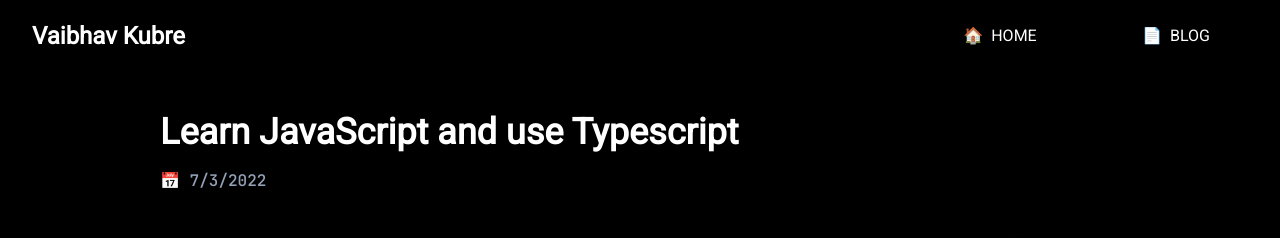
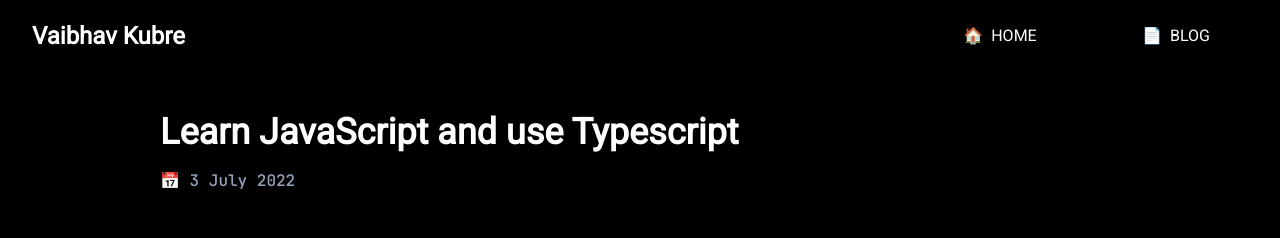
Before and after one commit to kubre/kubre.in-old-nextjs, a Next.js app: page /posts/learn-javascript-and-use-typescript in a window 1280 px wide. Shown: the top 238 px of the page. Built offline with nearby package versions, Linux system fonts and the light colour scheme.

Commit message:
Date Fixes

```diff
--- a/src/components/Post.tsx
+++ b/src/components/Post.tsx
@@ -17,9 +17,7 @@
           />
           <div className="flex flex-col gap-y-2">
             <h1 className="text-2xl font-bold capitalize">{post.title}</h1>
-            <span className="text-slate-400">
-              📅 {new Date(post.publishedAt).toLocaleDateString()}
-            </span>
+            <span className="text-slate-400">📅 {post.publishedAt}</span>
           </div>
         </div>
       </a>
--- a/src/components/PostLayout.tsx
+++ b/src/components/PostLayout.tsx
@@ -51,9 +51,7 @@
           <div>
             <div className="py-8">
               <PostComponents.h1 className>{meta.title}</PostComponents.h1>
-              <pre className="text-slate-400 py-2">
-                📅 {new Date(meta.publishedAt).toLocaleDateString()}
-              </pre>
+              <pre className="text-slate-400 py-2">📅 {meta.publishedAt}</pre>
             </div>
             <Image
               src={meta.image ?? ""}
--- a/src/lib/blog.ts
+++ b/src/lib/blog.ts
@@ -11,7 +11,6 @@
       const _post = post.replace(".mdx", "");
       const meta: PostMeta = {
         ...page.meta,
-        // image: `/images/${_post}.jpg`,
         slug: `${_post}`,
       };
       listOfPostMeta.push(meta);
--- a/src/pages/posts/learn-javascript-and-use-typescript.mdx
+++ b/src/pages/posts/learn-javascript-and-use-typescript.mdx
@@ -5,8 +5,8 @@
   title: "Learn JavaScript and use Typescript",
   description: "How to start using typescript in your projects without getting overwhelmed by all of the features it has to offer.",
   image: "/images/learn-javascript-and-use-typescript.jpg",
-  publishedAt: new Date("03 July 2022").toISOString(),
-  tags: ["javascript", "typescript", "leanrn typescript"],
+  publishedAt: "3 July 2022",
+  tags: ["javascript", "typescript", "learn typescript"],
 }
 
 ## Experience
@@ -19,7 +19,7 @@
 
 **Learn javascript and use typescript**, Yes the title of this blog post. What does it even mean? Just write JavaScript inside the typescript file.
 
-*That's it!*
+_That's it!_
 
 Let's understand with an example.
 
@@ -31,10 +31,7 @@
 
 function getPosts(category) {
   if (category) {
-    return allPosts
-    .filter((post) =>
-      post.category === category
-    );
+    return allPosts.filter((post) => post.category === category);
   }
   return allPosts;
 }
@@ -63,4 +60,6 @@
 
 I had a hard time starting with typescript at first, but now I've switched over to full-time. by simply only adding in types when typescript complains about it. And every other time, I just let typescript infer the type for me. This is called implicit typing, and it helps a lot to reduce the amount of code that doesn't add any features for the users. This also keeps you from getting strictly locked into the typescript itself. At work, I still have to use JavaScript, and it won't go anywhere soon. Javascript is improving day by day and people will keep using it. Some are moving back to Javascript from Typescript also.
 
-export default ({ children }) => <PostLayout meta={meta}>{children}</PostLayout>;
+export default ({ children }) => (
+  <PostLayout meta={meta}>{children}</PostLayout>
+);
```
